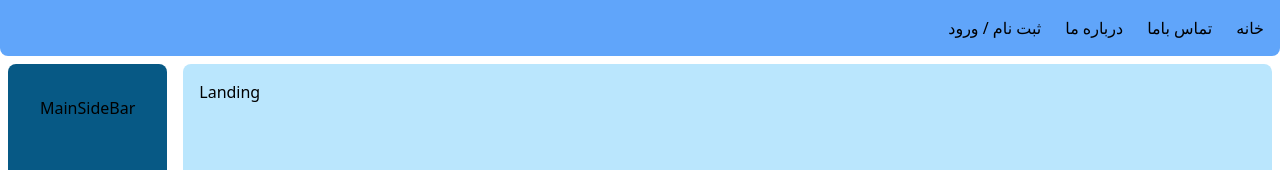
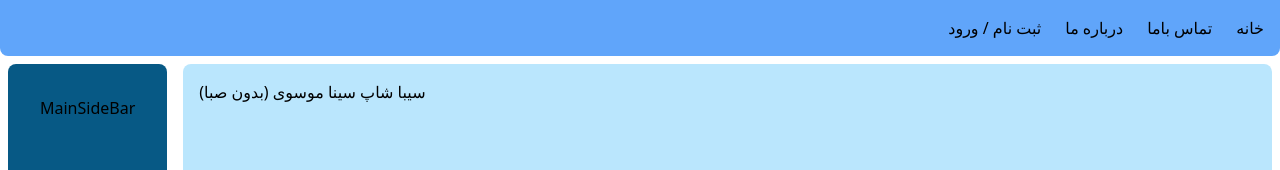
Before and after one commit to javadysf/OnlineShop, a Next.js app: page / in a window 1280 px wide. Shown: the top 170 px of the page. Built offline with nearby package versions, Linux system fonts and the light colour scheme.

Commit message:
first ones

```diff
--- a/src/components/Landing/Landing.jsx
+++ b/src/components/Landing/Landing.jsx
@@ -2,7 +2,9 @@ import React from 'react'
 
 const Landing = () => {
   return (
-    <div>Landing</div>
+    <div>
+        سیبا شاپ سینا موسوی (بدون صبا)
+    </div>
   )
 }
 
```
